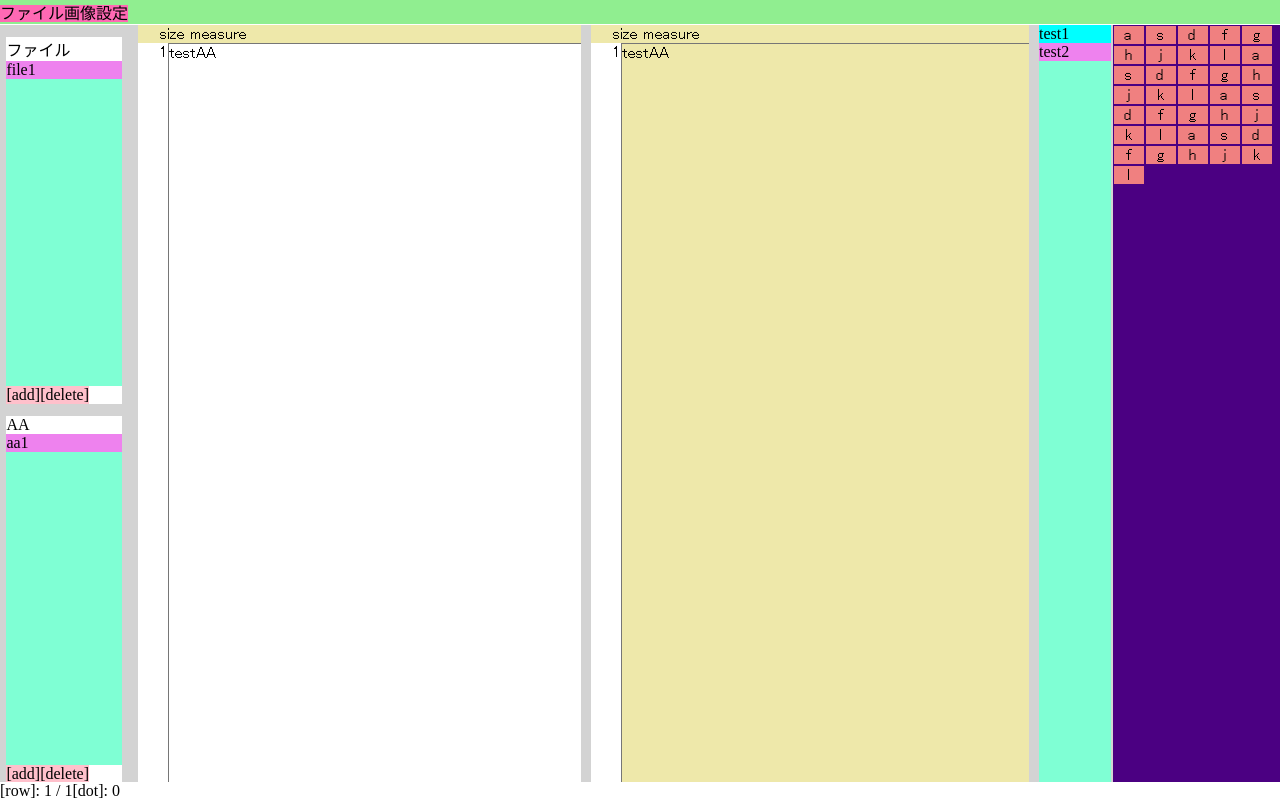
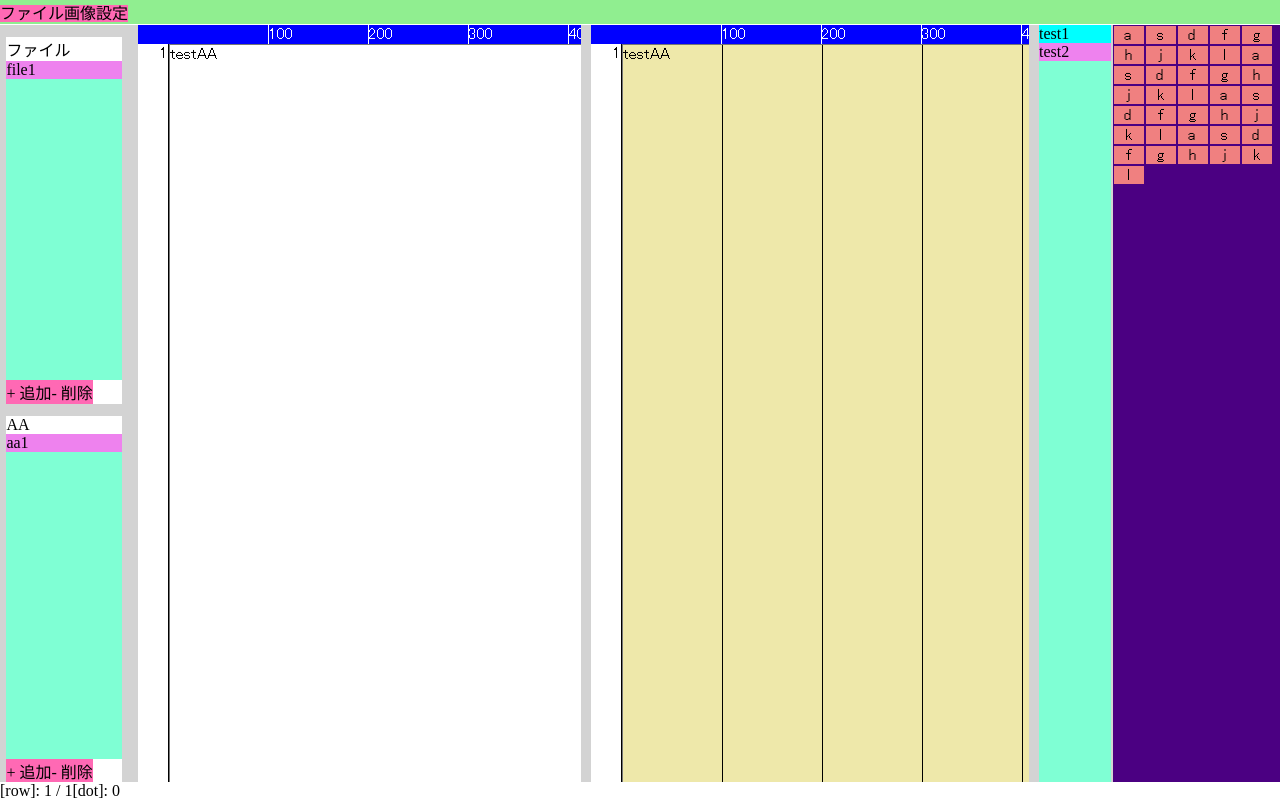
Before and after one commit to sophietwilight1227/pinia001, a Vue app: page / in a window 1280 px wide. Built offline with nearby package versions, Linux system fonts and the light colour scheme.

Commit message:
context menu

```diff
--- a/src/components/CharactorList.vue
+++ b/src/components/CharactorList.vue
@@ -41,15 +41,14 @@ const addChar = async () => {
 
   menuAddChar.show = false;
 }
-//updateCharList(charSetStore.charList);  //これがないと初期セットされない
+const removeChar = (): void => {
+  charSetStore.removeCharFromCurrentPalette(menuPosition.currentIndex);
+}
 
+const canRemove = (index: number): boolean => {
+  return index < charList.value.length;
+}
 
-//watch(
-//    () => charSetStore.charList,
-//    (newValue) => {
-//        updateCharList(newValue);
-//    }
-//)
 charSetStore.$subscribe((mutation, state) => {
     updateCharList(charSetStore.charList);
 })
@@ -69,6 +68,7 @@ const onRightClick = (e: MouseEvent ,index: number):void => {
   menuPosition.top = e.pageY;
   menuPosition.show = true;
   menuPosition.currentIndex = index;
+  console.log(menuPosition.currentIndex);
   document.addEventListener('click', hideMenu);
 }
 const hideMenu = () => {
@@ -87,13 +87,13 @@ const hideAddCharMenu = () => {
 </script>
 
 <template>
-  <div class="base">
+  <div class="base" v-on:contextmenu.prevent="onRightClick($event, charList.length)">
     <span v-for="(data, i) in charList" class="charChip" >
         <div class="asciiArt"
           v-on:mouseover="onMouseOver(i)"
           v-on:mouseout="onMouseOut(i)"
           v-on:click.stop="onMouseClisk(i)"
-          v-on:contextmenu.prevent="onRightClick($event, i)">
+          v-on:contextmenu.prevent.stop="onRightClick($event, i)">
           <span>{{ data.value }}</span>
           <p class="baloon" :style="{display: data.isMouseOver}">{{ data.width }}</p>
         </div>
@@ -101,14 +101,14 @@ const hideAddCharMenu = () => {
   </div>
   <div>
     <div v-show="menuPosition.show" class="contextMenu">
-      <div v-on:click="showAddCharMenu">add</div>
-      <div>menu2</div>
-      <div>menu3</div>
+      <div>リスト編集</div>
+      <div v-on:click="showAddCharMenu">追加</div>
+      <div v-on:click="removeChar" v-show="canRemove(menuPosition.currentIndex)">削除</div>
     </div>
 
     <span class="asciiArt" ref="spanElem">{{ text }}</span>
     <div v-show="menuAddChar.show" class="menuAddChar">
-      <div>追加kしたい文字列</div>
+      <div>追加したい文字列</div>
       <input type="text" v-model="menuAddChar.text"/>
       <button v-on:click="addChar">add</button>
       <button v-on:click="hideAddCharMenu">cancel</button>
@@ -126,6 +126,7 @@ const hideAddCharMenu = () => {
   flex-wrap: wrap;
   align-content: flex-start;
   overflow: scroll;
+  width: 100%;
 }
 .charChip {
     background-color: lightcoral;
--- a/src/components/CharactorPalette.vue
+++ b/src/components/CharactorPalette.vue
@@ -29,6 +29,15 @@ const calcWidth = async (str: string): Promise<number> => {
 }
 
 const initCharPalette = async () => {
+  const prevCharPalette = localStorage.getItem("ahoge_editor_charpalette");
+  if(prevCharPalette == null){
+    importDefaultCharPalette();
+  }else{
+    importPrevCharPalette(prevCharPalette);
+  }
+}
+
+const importDefaultCharPalette = async () => {
   for(let i=0; i < charPalette.length; i++){
     charSetStore.addCharPaletteIndex(i, charPalette[i].indexName);
     for(let j=0; j < charPalette[i].charList.length; j++){
@@ -38,6 +47,15 @@ const initCharPalette = async () => {
     charIndexList.value.push(charPalette[i].indexName);
   }
 }
+const importPrevCharPalette = (prevCharPalette: string): void => {
+    charSetStore.initCharPlette(JSON.parse(prevCharPalette));
+    for(let i=0; i < charSetStore.charPalette.length; i++){
+      charIndexList.value.push(charSetStore.charPalette[i].indexName);
+    }
+    selectIndex(0);
+}
+
+
 
 const selectIndex = (index: number):void => {
     if(nameListRef.value != null){
--- a/src/components/EditablePreview.vue
+++ b/src/components/EditablePreview.vue
@@ -1,5 +1,5 @@
 <script setup lang="ts">
-import {computed, ref, watch, type Ref} from "vue";
+import {computed, nextTick, ref, watch, type Ref} from "vue";
 import RangeSlider from "./RangeSlider.vue"
 import constPictureView from "@/consts/constPictureView";
 import { useMainCanvasStore } from "@/stores/mainCanvas";
@@ -8,12 +8,46 @@ import { usePictureViewStore } from "@/stores/pictureView";
 import { useLayoutStore } from "@/stores/layout";
 
 const rowIndex: Ref<string> = ref("1");
+const rowIndexElem: any = ref(null);
+const columnIndex: Ref<number> = ref(10);
+const columnIndexElem: any = ref(null);
+const viewElem: any = ref(null);
+const viewScrollLeftValue: Ref<number> = ref(0);
 
 const layoutStore = useLayoutStore();
 layoutStore.$subscribe((mutation, state) => {
     canvasSize.value.height = state.canvasSize.height;
     canvasSize.value.width = state.canvasSize.width;
+    let width: number = 1000;
+    if(viewElem.value != null){
+      if(viewElem.value.scrollWidth != null){
+        width = viewElem.value.scrollWidth;
+      }
+    }
+    columnIndex.value = (width - (width % 100)) / 100
 })
+const rowIndexWidth = ():number => {
+    let width: number = 0;
+    if(rowIndexElem.value != null){
+      if(rowIndexElem.value.scrollWidth != null){
+        width = rowIndexElem.value.scrollWidth;
+      }
+    }
+    return width;
+}
+const viewScrollLeft = ():number => {
+    let width: number = 0;
+    if(viewElem.value != null){
+      if(viewElem.value.scrollLeft != null){
+        width = viewElem.value.scrollLeft;
+      }
+    }
+    console.log(width, "scroll");
+    return width;
+}
+const onScroll = (e:any): void => {
+  viewScrollLeftValue.value = viewScrollLeft();
+}
 
 const mainCanvasStore = useMainCanvasStore();
 mainCanvasStore.$subscribe((mutation, state) => {
@@ -26,15 +60,22 @@ const canvasSize: Ref<{height: string, width: string}> = ref({height: "100%", wi
 
 <template>
   <div class="base">
-    <div class="row1">
-      <div class="asciiArt">{{"　　" }}</div>
-      <div  class="asciiArt">size measure</div>
-
+    <div class="row1 size_measure_frame2">
+            <div v-for="i in columnIndex"
+                  class="asciiArt size_measure_node2 "
+                  v-bind:style="{left: i * 100 + rowIndexWidth() - viewScrollLeftValue + 'px'}"
+                  ref="columnIndexElem">{{i * 100}}</div>
     </div>
-    <div class="row2">
-      <div class="asciiArt rowIndex sticky_row">{{ rowIndex }}</div>
-      <div class="view">
-        <slot ></slot>
+    <div class="row2" ref="viewElem" v-on:scroll="onScroll">
+      <div class="asciiArt rowIndex sticky_row" ref="rowIndexElem">{{ rowIndex }}</div>
+      <div class="size_measure_frame">
+            <div v-for="i in columnIndex"
+                  class="asciiArt size_measure_node"
+                  v-bind:style="{left: i * 100 + 'px'}"
+                  ref="columnIndexElem"></div>
+      </div>
+      <div>
+          <slot></slot>
       </div>
     </div>
   </div>
@@ -67,12 +108,13 @@ const canvasSize: Ref<{height: string, width: string}> = ref({height: "100%", wi
   position: sticky;
   background-color: white;
   text-align: right;
-  width: 30px;
+  min-width: 30px;
   white-space: pre-wrap;
   font-size:16px;
   line-height:18px;
   overflow: hidden;
-  z-index: 100;
+  z-index: 3100;
+  border-right: 1px solid;
   height: v-bind(canvasSize.height);
 }
 .sticky_row {
@@ -80,17 +122,33 @@ const canvasSize: Ref<{height: string, width: string}> = ref({height: "100%", wi
   top: 0;
   left: 0;
 }
-.view {
-  top: 0px;
-  min-height: 100%;
+.size_measure_frame {
+  position: sticky;
+  background-color: blue;
+  top: 0;
+}
+.size_measure_node {
+  position: absolute;
+  height: max-content;
+  min-height: 100vh;
+  border-left: 1px solid;
+}
+.size_measure_frame2 {
+  position: relative;
+  color: white;
+  background-color: blue;
+  height: 20px;
+  width: 100%;
   overflow: hidden;
-  height: v-bind(canvasSize.height);
-  width: v-bind(canvasSize.width) - 30px;
-}`
+}
+.size_measure_node2 {
+  position: absolute;
+  height: 100%;
+  border-left: 1px solid;
+}
 .asciiArt {
   white-space: pre;
   z-index: 10;
-  background-color: transparent;
   font-size:16px;
   font-style: normal;
   font-weight: 400;
--- a/src/components/FileTab.vue
+++ b/src/components/FileTab.vue
@@ -37,10 +37,10 @@ const onDoubleClick = async () => {
     }
 }
 const onMouseOver = ():void => {
-
+    className.value = "mouseover"
 }
 const onMouseOut = ():void => {
-
+    select(selected.value);
 }
 const onFocusOutTextArea = ():void => {
     isEdit.value = false;
@@ -85,4 +85,7 @@ const onKeyDown = (e: KeyboardEvent):void => {
     .notSelected {
         background-color: violet;
     }
+    .mouseover {
+        background-color: burlywood;
+    }
 </style>
--- a/src/components/FilesTab.vue
+++ b/src/components/FilesTab.vue
@@ -1,5 +1,6 @@
 <script setup lang="ts">
 import FileTab from "./FileTab.vue";
+import ButtonText from "./ButtonText.vue";
 import { reactive, ref, watch, type Ref } from "vue";
 import { useMainCanvasStore } from "@/stores/mainCanvas";
 
@@ -81,8 +82,8 @@ watch(
             </div>
         </div>
         <div class="buttonlist">
-            <div class="button" v-on:click="addFile">[add]</div>
-            <div class="button" v-on:click="deleteFile">[delete]</div>
+            <ButtonText :value="'+ 追加'" v-on:click="addFile"/>
+            <ButtonText :value="'- 削除'" v-on:click="deleteFile"/>
         </div>
     </div>
     <div class="filelist">
@@ -97,8 +98,8 @@ watch(
         </div>
 
         <div class="buttonlist">
-            <div class="button" v-on:click="addAa">[add]</div>
-            <div class="button" v-on:click="deleteAa">[delete]</div>
+            <ButtonText :value="'+ 追加'" v-on:click="addAa"/>
+            <ButtonText :value="'- 削除'" v-on:click="deleteAa"/>
         </div>
     </div>
 
--- a/src/components/MenuBar.vue
+++ b/src/components/MenuBar.vue
@@ -157,6 +157,7 @@ const openAaList = (e: any):void => {
                         }
                     }
                     charSetStore.readAaList(list);
+                    charSetStore.saveCharPaletteLocalStorage();
                 }
             };
             reader.readAsText(file, "sjis");
--- a/src/stores/charSet.ts
+++ b/src/stores/charSet.ts
@@ -47,6 +47,9 @@ export const useCharSetStore = defineStore(
             selectIndex(index: number): void {
                 this.currentIndex = index;
             },
+            initCharPlette(palette: { indexName: string; charList: { value: string; width: number; }[]; }[]): void {
+                this.charPalette = palette
+            },
             addCharPaletteIndex(indexNo: number, indexName: string): void{
                 this.charPalette.splice(indexNo,0, {indexName: indexName, charList: []});
             },
@@ -56,12 +59,21 @@ export const useCharSetStore = defineStore(
             addCharToCurrentPalette(charNo: number, charValue: string, width: number): void {
                 this.charPalette[this.currentIndex].charList.splice(charNo, 0, {value: charValue, width: width})
             },
+            removeCharFromCurrentPalette(charNo: number): void {
+                this.charPalette[this.currentIndex].charList.splice(charNo, 1);
+            },
             readAaList(list: Array<{name: string, list: Array<{value: string, width: number}>}>): void {
                 //this.charPalette.splice(0);
                 this.charPalette = [];
                 for(let i=0; i < list.length; i++){
                     this.charPalette.push({indexName: list[i].name, charList: list[i].list});
                 }
+            },
+            saveCharPaletteLocalStorage(): void{
+                if(this.charPalette != null){
+                    const text:string = JSON.stringify(this.charPalette);
+                    localStorage.setItem("ahoge_editor_charpalette", text);
+                }
             }
         },
     }
```
Also changed, not shown: 5 other files (tests, documents, lock files or other folders).
